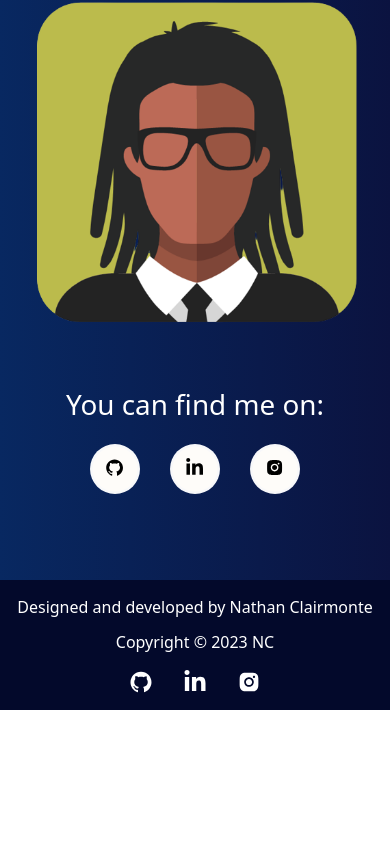
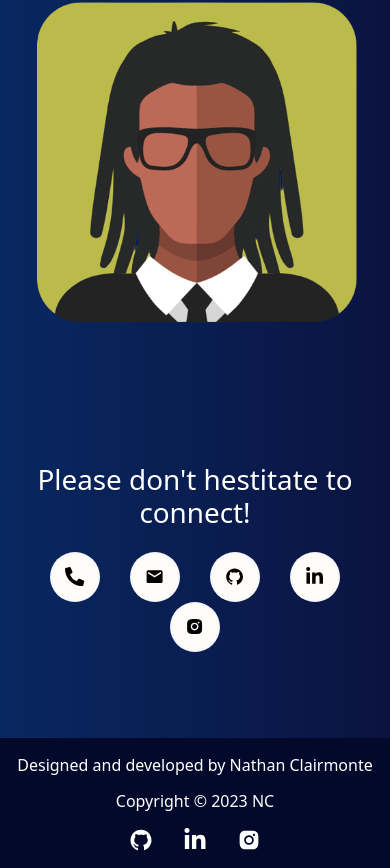
Before and after one commit to nathanclairmonte/percy, a React (Create React App) app: page / in a window 390 px wide. Shown: the part 2056-2924 px from the top of the page. Before the commit the page ends 2766 px from the top, so only its background shows below. Built offline with nearby package versions, Linux system fonts and the light colour scheme.

Commit message:
added phone + email home-about icons

```diff
--- a/src/components/Home/Home.css
+++ b/src/components/Home/Home.css
@@ -149,7 +149,7 @@ html {
 
 .home-about-social {
     text-align: center !important;
-    padding-top: 25px;
+    padding-top: 100px;
     color: white !important;
 }
 
--- a/src/components/Home/HomeAbout.js
+++ b/src/components/Home/HomeAbout.js
@@ -4,7 +4,8 @@ import { Container, Row, Col } from "react-bootstrap";
 import myImg from "../../assets/avatar2_ts.png";
 import Tilt from "react-parallax-tilt";
 import { AiFillGithub, AiFillInstagram } from "react-icons/ai";
-import { FaLinkedinIn } from "react-icons/fa";
+import { FaLinkedinIn, FaPhoneAlt } from "react-icons/fa";
+import { MdEmail } from "react-icons/md";
 
 const HomeAbout = () => {
     return (
@@ -69,9 +70,29 @@ const HomeAbout = () => {
                 </Row>
                 <Row>
                     <Col md={12} className="home-about-social">
-                        <h1>You can find me on:</h1>
+                        <h1>Please don't hestitate to connect!</h1>
 
                         <ul className="home-about-social-links">
+                            <li className="social-icons">
+                                <a
+                                    href="tel:+15149921787"
+                                    target="_blank"
+                                    rel="noreferrer"
+                                    className="icon-colour  home-social-icons"
+                                >
+                                    <FaPhoneAlt />
+                                </a>
+                            </li>
+                            <li className="social-icons">
+                                <a
+                                    href="mailto:nathanclairmonte@outlook.com"
+                                    target="_blank"
+                                    rel="noreferrer"
+                                    className="icon-colour  home-social-icons"
+                                >
+                                    <MdEmail />
+                                </a>
+                            </li>
                             <li className="social-icons">
                                 <a
                                     href="https://github.com/nathanclairmonte"
@@ -82,16 +103,6 @@ const HomeAbout = () => {
                                     <AiFillGithub />
                                 </a>
                             </li>
-                            {/* <li className="social-icons">
-                                <a
-                                    href="https://twitter.com/Soumyajit4419"
-                                    target="_blank"
-                                    rel="noreferrer"
-                                    className="icon-colour  home-social-icons"
-                                >
-                                    <AiOutlineTwitter />
-                                </a>
-                            </li> */}
                             <li className="social-icons">
                                 <a
                                     href="https://www.linkedin.com/in/nathanclairmonte/"
```
